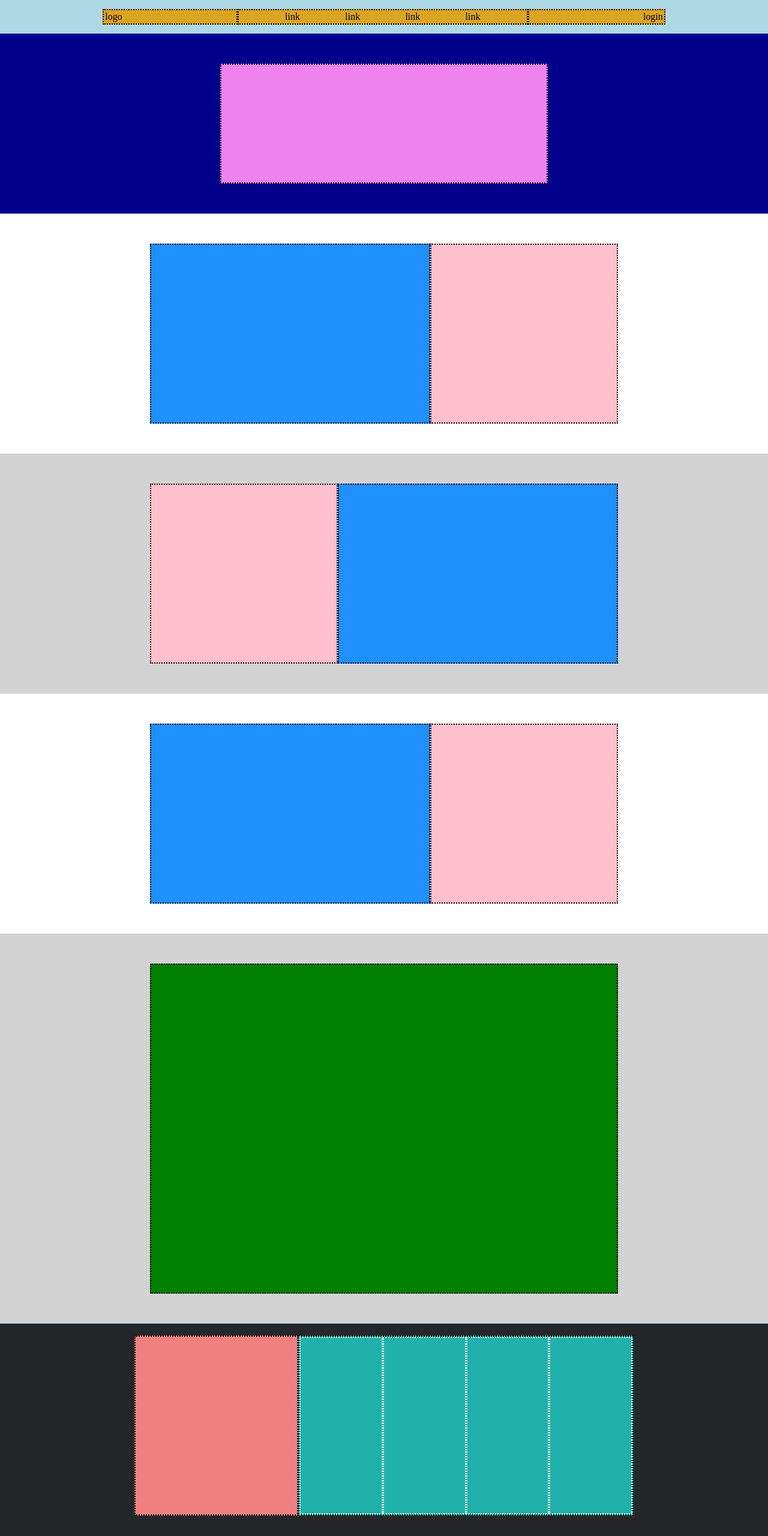
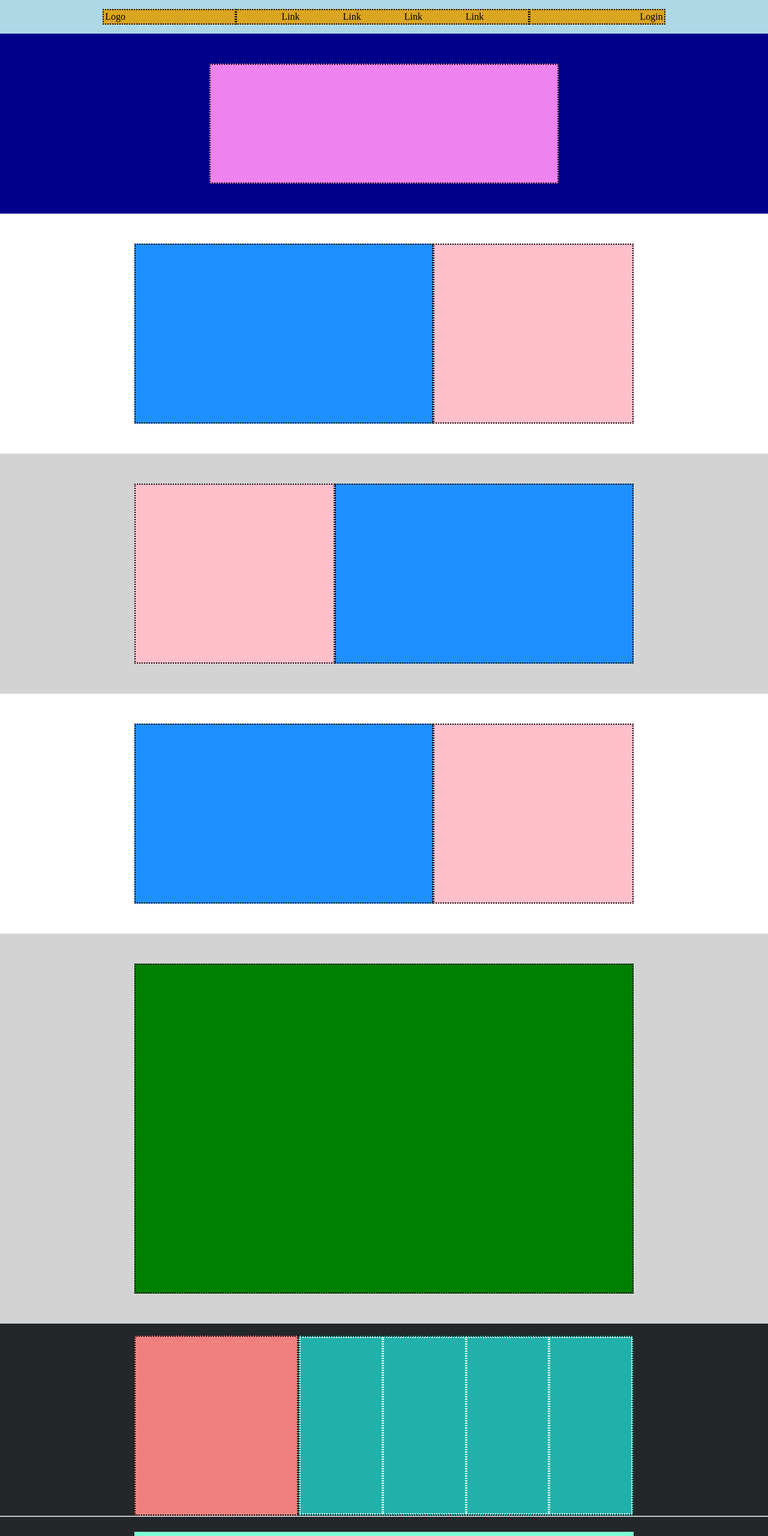
Before and after one commit to Marco-Rocco/htmlcss-struttura-discord, a plain HTML site: page index.html in a window 1280 px wide. Shown: the top 2560 px of the page at 60% size. Drawn offline with Linux system fonts and the light colour scheme.

Commit message:
fix: structure

```diff
--- a/index.html
+++ b/index.html
@@ -9,40 +9,50 @@
 <body>
     <header>
         <nav>
-            <div id="logo">logo</div>
+            <div id="logo">Logo</div>
             <div id="link">
                 <ul>
-                    <li>link</li>
-                    <li>link</li>
-                    <li>link</li>
-                    <li>link</li>
+                    <li>Link</li>
+                    <li>Link</li>
+                    <li>Link</li>
+                    <li>Link</li>
                 </ul>
             </div>
-            <div id="login">login</div>
+            <div id="login">Login</div>
         </nav>
     </header>
 
     <main>
         <section id="top">
+            <div class="container">
                 <div class="top square"></div>
+            </div>
         </section>
 
         <section>
+            <div class="container">
                 <div class="first"></div>
                 <div class="second"></div>
+            </div>
         </section>
 
         <section>
+            <div class="container">
                 <div class="first"></div>
                 <div class="second"></div>
+            </div>
         </section>
 
         <section>
+            <div class="container">
                 <div class="first"></div>
                 <div class="second"></div>
+            </div>
         </section>
         <section>
-            <div class="bottom"></div>
+            <div class="container">
+                <div class="bottom square"></div>
+            </div>
         </section>
 
     </main>
@@ -58,8 +68,8 @@
         </div>
         <hr>
         <div class="foot">
-            <div id="logo">logo</div>
-            <div id="login">login</div>
+            <div id="logo">Logo</div>
+            <button>Bottone</button>
         </div>
         <hr>
     </footer>
--- a/style.css
+++ b/style.css
@@ -48,19 +48,19 @@ nav > div {
 
 
 section {
-    display: flex;
-    padding: 50px 250px;
-    justify-content: center;
+    margin: auto;
+    padding: 50px 0px;
 }
 
-
-main > :nth-child(even) {
-    background-color: #ffffff;
-    flex-direction: row;
+.container > div {
+    border: 2px dotted black;
 }
 
 main > :nth-child(odd) {
     background-color: #d3d3d3;
+}
+
+main > :nth-child(3) > div {
     flex-direction: row-reverse;
 }
 
@@ -72,14 +72,7 @@ main > :nth-child(odd) {
 .top.square {
     background-color: #ee82ee;
     width: 70%;
-    height: 200px;
     margin: auto;
-    border: 2px dotted black;
-}
-
-section > div {
-    border: 2px dotted black;
-    height: 300px;
 }
 
 .first {
@@ -92,11 +85,10 @@ section > div {
     flex-grow: 1;
 }
 
-.bottom {
-    background-color: green;
-    width: 1200px;
-    height: 550px;
-}
+.bottom.square {
+        background-color: green;
+        flex-grow: 1;
+    }
 
 
 /* footer */
@@ -114,14 +106,7 @@ footer > * {
     display: flex;
     justify-content: center;
     margin: auto;
-    margin-bottom: 50px;
     width: 65%;
-
-}
-
-.container > div {
-    height: 300px;
-    border: 2px dotted black;
 
 }
 
@@ -152,7 +137,23 @@ footer > * {
 
 }
 
-.foot > div {
+.foot > * {
     background-color: #ffb6c1;
     border: 2px dotted black;
+    padding: 3px;
 }
+
+
+/* da eliminare dopo lo sviluppo */
+
+.bottom.square {
+    height: 550px;
+}
+
+.container > div {
+    height: 300px;
+}
+
+.top.square {
+    height: 200px;
+}
```
Lines whose indentation alone changed are shown as unchanged.
